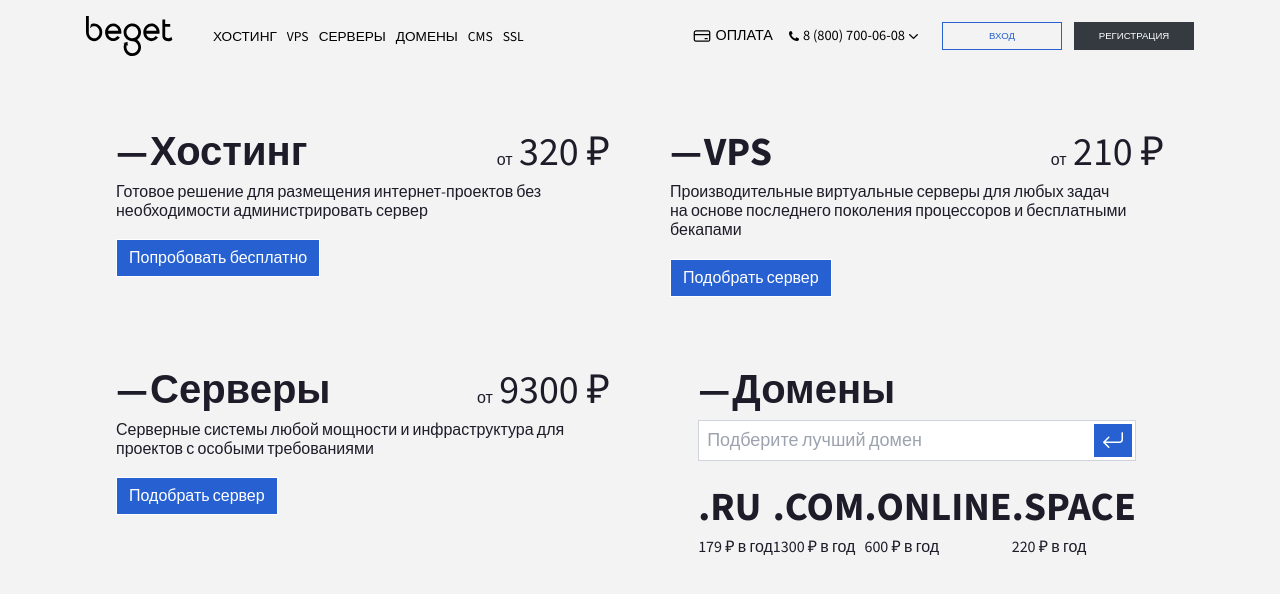
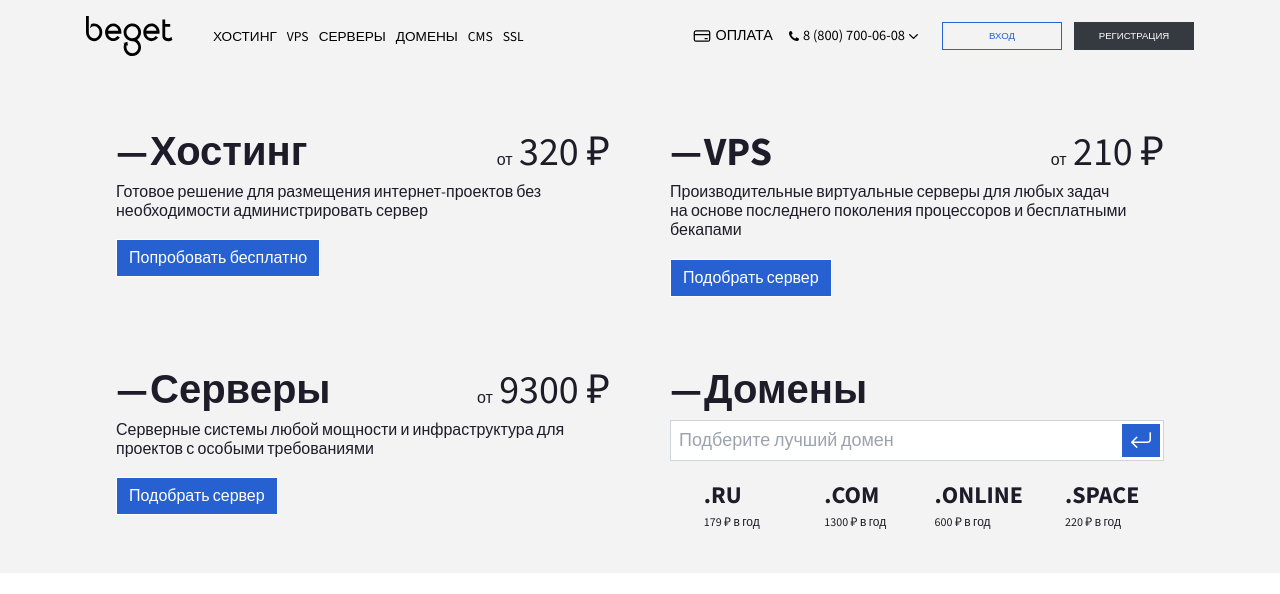
Before and after one commit to nad388/b-copy, a React (Vite) app: page / in a window 1280 px wide. Shown: the top 594 px of the page. Built offline with nearby package versions, Linux system fonts and the light colour scheme.

Commit message:
fussed with margin and padding

```diff
--- a/src/App.tsx
+++ b/src/App.tsx
@@ -4,9 +4,11 @@
 function App() {
 	return (
 		<>
-			<div className='container'>
-				<Header />
-				<ServiceBlock />
+			<div className='containerBody'>
+				<div className='container'>
+					<Header />
+					<ServiceBlock />
+				</div>
 			</div>
 		</>
 	)
--- a/src/components/servicesBlock/ServicesBlock.module.scss
+++ b/src/components/servicesBlock/ServicesBlock.module.scss
@@ -2,16 +2,11 @@
 	padding-top: 20px;
 	padding-left: 16px;
 	padding-right: 16px;
-	min-height: 488px;
+	/* min-height: 488px;
+	padding-bottom: 16px; */
 
 	> span {
 		white-space: normal;
-	}
-
-	p {
-		font-size: 1rem;
-		line-height: 1.2;
-		font-weight: 400;
 	}
 
 	h5 {
@@ -23,16 +18,15 @@
 
 	@apply text-mainTextColor;
 }
-.linkGroup {
-	display: flex;
-	justify-content: flex-start;
+/* .linkGroup { */
+/* display: flex; */
 
-	/* &:hover {
+/* &:hover {
 		background-color: #1b4391 !important;
 		color: white;
 		border-color: white;
 	} */
-}
+/* } */
 .servicesBlock {
 	font-size: 2.5rem;
 	font-weight: 700;
@@ -41,4 +35,7 @@
 .gridBlock {
 	display: grid;
 	grid-template-columns: 1fr 1fr;
+	/* a {
+		margin-bottom: 0.5rem;
+	} */
 }
--- a/src/components/servicesBlock/ServicesBlock.tsx
+++ b/src/components/servicesBlock/ServicesBlock.tsx
@@ -14,19 +14,16 @@
 					<div className={styles.containerBlock}>
 						<div className={styles.servicesBlock}>
 							<div className={styles.gridBlock}>
-								<Link to='#' className={styles.linkGroup}>
+								<Link to='#'>
 									<HostingBlock />
 								</Link>
-
-								<Link to='#' className={styles.linkGroup}>
+								<Link to='#'>
 									<VPSBlock />
 								</Link>
-
-								<Link to='#' className={styles.linkGroup}>
+								<Link to='#'>
 									<ServersBlock />
 								</Link>
-
-								<Link to='#' className={styles.linkGroup}>
+								<Link to='#' className='ml-0 mr-0 mb-3'>
 									<DomainsBlock />
 								</Link>
 							</div>
--- a/src/components/servicesBlock/domainsBlock/DomainsBlock.module.scss
+++ b/src/components/servicesBlock/domainsBlock/DomainsBlock.module.scss
@@ -1,16 +1,5 @@
 .domains {
 	padding: 30px;
-	.btn {
-		background-color: #2761d1;
-		color: white;
-		font-size: 1rem;
-		display: inline-block;
-		padding: 0.375rem 0.75rem;
-		font-weight: 400;
-		text-align: center;
-		border: 1px solid white;
-		transition: color 0.15s ease-in-out;
-	}
 	.searchInput {
 		display: block;
 		width: 100%;
@@ -25,7 +14,32 @@
 		border: 1px solid #ced4da;
 		transition: border-color 0.15s ease-in-out, box-shadow 0.15s ease-in-out;
 	}
+}
+
+.zones {
+	display: grid;
+	grid-template-columns: 1fr 1fr 1fr 1fr;
+}
+.zone {
+	padding-left: 0.5rem;
+	padding-right: 0.5rem;
+	max-width: 100%;
+}
+.zoneTitle {
+	font-size: 1.5rem;
+	margin-bottom: 0;
+	color: inherit;
+	text-transform: uppercase;
+	font-weight: 700;
+}
+.zoneText {
+	margin-bottom: 0;
+	font-size: 0.75rem;
+	font-weight: 400;
+}
+
 .inputBtn {
+	@apply bg-mainBlue border-[mainBlue];
 	position: absolute;
 	font-size: 1.125rem;
 	padding: 0.25rem 0.4375rem;
@@ -33,21 +47,17 @@
 	right: 0.25rem;
 	top: 0.25rem;
 	bottom: 0.25rem;
-
 	color: white;
-		@apply bg-mainBlue border-[mainBlue];
+}
 .inputBtnSvg {
 	display: block;
-			/* width: 18px;
-			height: 18px; */
-		}
+	/* width: 1.125rem;
+	height: 1.125rem; */
 }
 
 svg {
 	overflow: hidden;
 }
-}
-
 .domains:hover,
 .domains:hover .btn {
 	background: rgba(51, 13, 89, 1);
--- a/src/components/servicesBlock/domainsBlock/DomainsBlock.tsx
+++ b/src/components/servicesBlock/domainsBlock/DomainsBlock.tsx
@@ -8,17 +8,17 @@
 }
 
 const zones: IZone[] = [
-	{ title: '.RU', price: 179 },
-	{ title: '.COM', price: 1300 },
-	{ title: '.ONLINE', price: 600 },
-	{ title: '.SPACE', price: 220 },
+	{ title: '.ru', price: 179 },
+	{ title: '.com', price: 1300 },
+	{ title: '.online', price: 600 },
+	{ title: '.space', price: 220 },
 ]
 
 const DomainsBlock: FC = () => {
 	return (
 		<div className={styles.domains}>
 			<div>
-				<h5 className={styles.h5}>
+				<h5>
 					<span className='font-bold  mr-0.5 ml-0'>—</span>
 					Домены
 				</h5>
@@ -46,11 +46,11 @@
 							</button>
 						</form>
 					</div>
-					<div className='flex'>
+					<div className={styles.zones}>
 						{zones.map(zone => (
-							<div key={zone.title}>
-								<h5>{zone.title}</h5>
-								<div>
+							<div key={zone.title} className={styles.zone}>
+								<h5 className={styles.zoneTitle}>{zone.title}</h5>
+								<div className={styles.zoneText}>
 									<p>
 										{zone.price} ₽ <span>в год</span>
 									</p>
--- a/src/components/servicesBlock/hostingBlock/HostingBlock.module.scss
+++ b/src/components/servicesBlock/hostingBlock/HostingBlock.module.scss
@@ -12,6 +12,11 @@
 		transition: color 0.15s ease-in-out;
 	}
 }
+.hostingText {
+	font-size: 1rem;
+	line-height: 1.2;
+	font-weight: 400;
+}
 .hosting:hover,
 .hosting:hover .btn {
 	background: rgba(4, 37, 137, 1);
--- a/src/components/servicesBlock/hostingBlock/HostingBlock.tsx
+++ b/src/components/servicesBlock/hostingBlock/HostingBlock.tsx
@@ -12,7 +12,7 @@
 					<span className='font-medium ml-0 mr-0'> 320 ₽</span>
 				</h5>
 				<div>
-					<p>
+					<p className={styles.hostingText}>
 						Готовое решение для размещения интернет-проектов без необходимости
 						администрировать сервер
 					</p>
--- a/src/components/servicesBlock/serversBlock/ServersBlock.module.scss
+++ b/src/components/servicesBlock/serversBlock/ServersBlock.module.scss
@@ -13,6 +13,12 @@
 	}
 }
 
+.serversText {
+	font-size: 1rem;
+	line-height: 1.2;
+	font-weight: 400;
+}
+
 .servers:hover,
 .servers:hover .btn {
 	background: rgba(37, 41, 56, 1);
--- a/src/components/servicesBlock/serversBlock/ServersBlock.tsx
+++ b/src/components/servicesBlock/serversBlock/ServersBlock.tsx
@@ -13,7 +13,7 @@
 					<span className='font-medium ml-0 mr-0'>9300 ₽</span>
 				</h5>
 				<div>
-					<p>
+					<p className={styles.serversText}>
 						Серверные системы любой мощности и инфраструктура для проектов
 						с особыми требованиями
 					</p>
--- a/src/components/servicesBlock/vpsBlock/VPSBlock.module.scss
+++ b/src/components/servicesBlock/vpsBlock/VPSBlock.module.scss
@@ -12,6 +12,11 @@
 		transition: color 0.15s ease-in-out;
 	}
 }
+.vpsText {
+	font-size: 1rem;
+	line-height: 1.2;
+	font-weight: 400;
+}
 
 .vps:hover,
 .vps:hover .btn {
--- a/src/components/servicesBlock/vpsBlock/VPSBlock.tsx
+++ b/src/components/servicesBlock/vpsBlock/VPSBlock.tsx
@@ -13,7 +13,7 @@
 					<span className='font-medium ml-0 mr-0'>210 ₽</span>
 				</h5>
 				<div>
-					<p>
+					<p className={styles.vpsText}>
 						Производительные виртуальные серверы для любых задач на основе
 						последнего поколения процессоров и бесплатными бекапами
 					</p>
--- a/src/index.scss
+++ b/src/index.scss
@@ -10,6 +10,11 @@
 	font-family: 'Source Sans 3', sans-serif;
 }
 body {
+	background-color: white;
+}
+
+.containerBody {
+	max-width: 100%;
 	background-color: #f3f3f4;
 }
 
```
Lines whose indentation alone changed are shown as unchanged.
